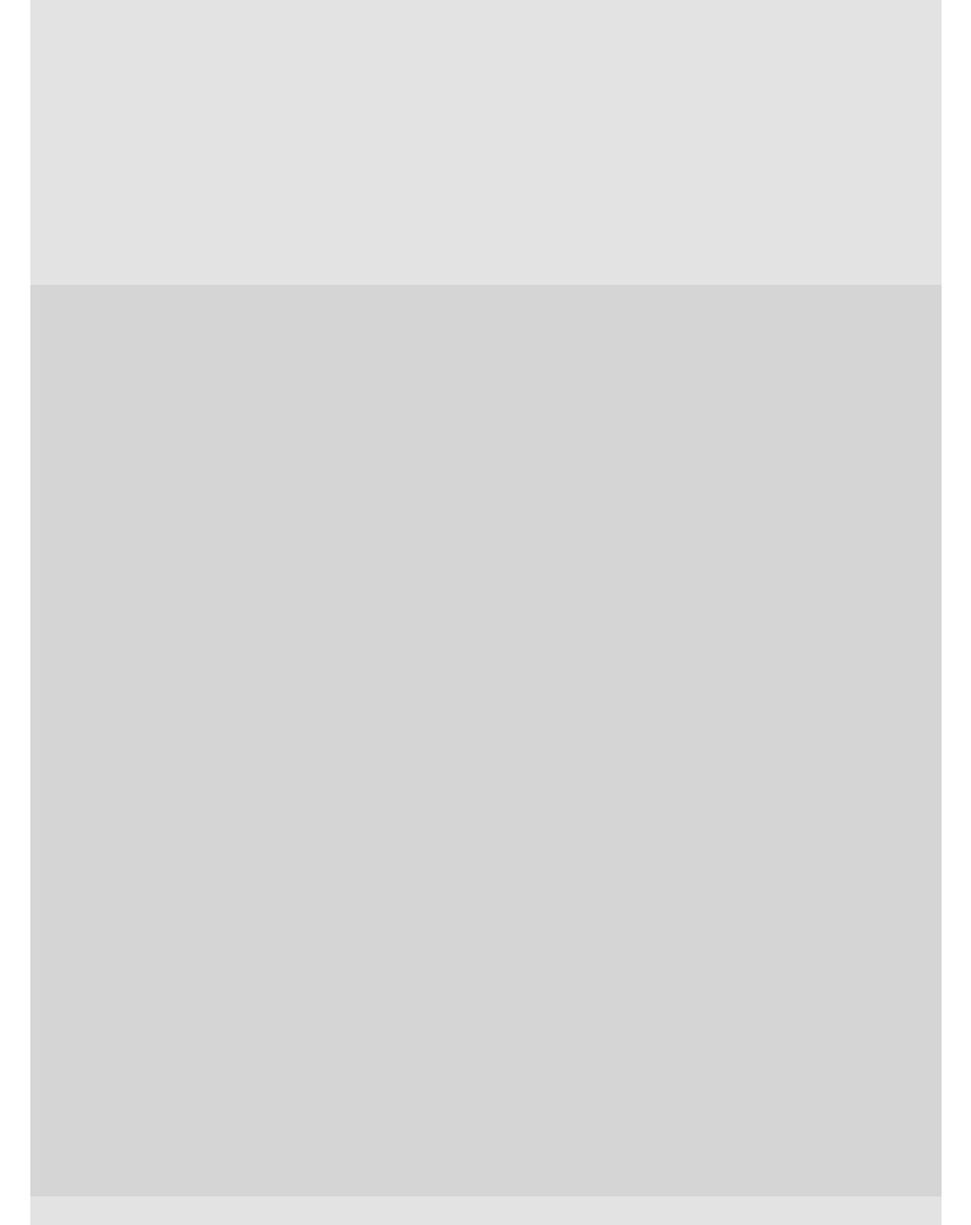
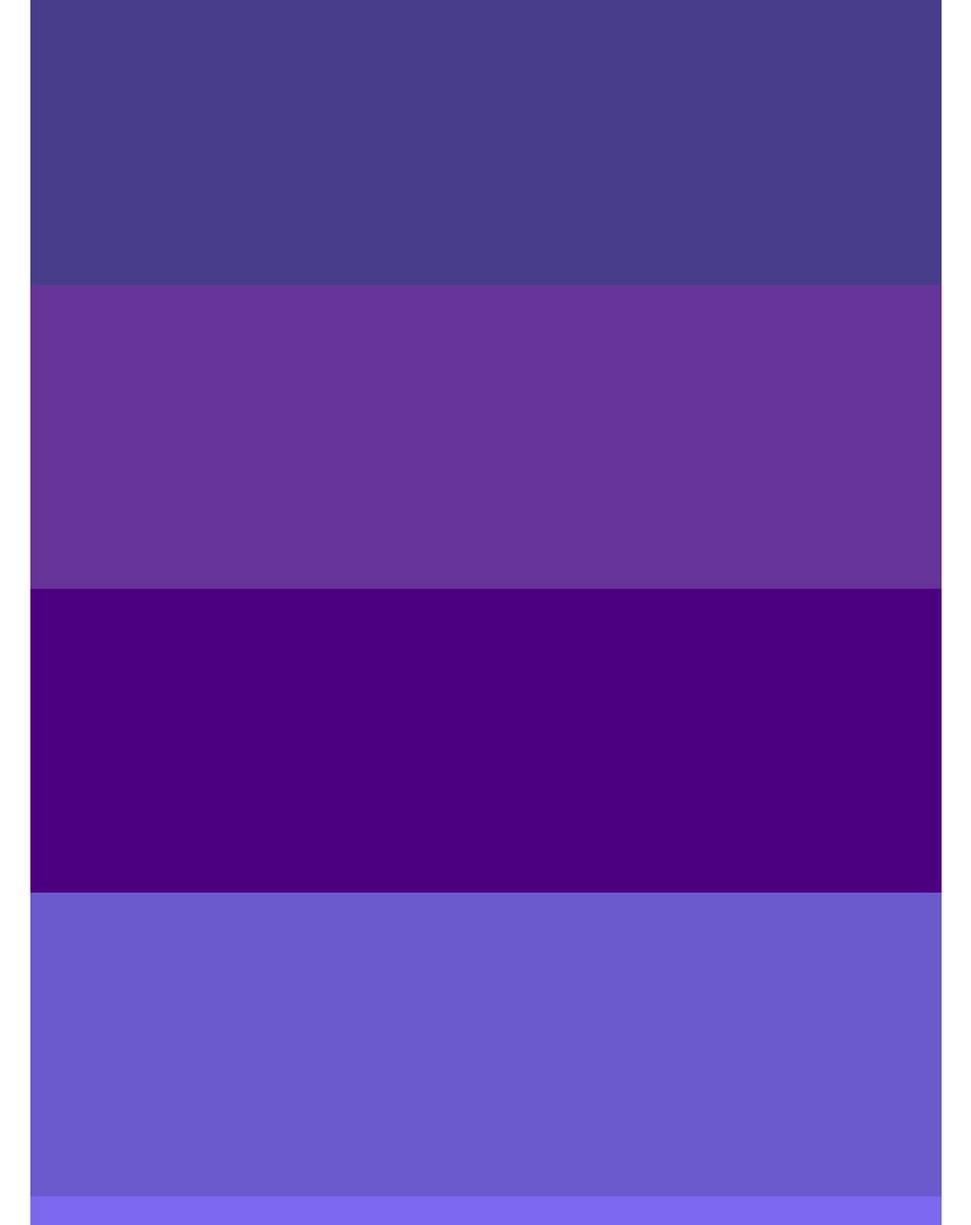
Before and after one commit to madgrds/200-files, a plain HTML site: page 03.01-206-colors-starter/index.html in a window 1280 px wide. Shown: the whole page at 95% size, without its empty margins (128-1151 px from the left). Drawn offline with Linux system fonts and the light colour scheme.

Commit message:
adding different colors to media queries

```diff
--- a/03.01-206-colors-starter/css/main.css
+++ b/03.01-206-colors-starter/css/main.css
@@ -34,15 +34,15 @@ header {
 }
 
 #column-1 {
-  background: #d5d5d5;
+  background: #B22222;
 }
 
 #column-2 {
-  background: #d5d5d5;
+  background: #3CB371;
 }
 
 #column-3 {
-  background: #d5d5d5;
+  background: #4169E1;
 }
 
 
@@ -60,23 +60,23 @@ footer {
 
 @media (min-width: 768px) {
   header {
-    background-color: ;
+    background-color: 	#DB7093;
   }
 
   #column-1 {
-    background-color: ;
+    background-color: #FFC0CB;
   }
 
   #column-2 {
-    background-color: ;
+    background-color: #FFB6C1;
   }
 
   #column-3 {
-    background-color: ;
+    background-color: #FF69B4;
   }
 
   footer {
-    background-color: ;
+    background-color: #FF1493;
   }
 
 }
@@ -85,23 +85,23 @@ footer {
 /*---------- Desktops ----------*/
 @media (min-width: 1200px) {
   header {
-    background-color: ;
+    background-color: #483D8B;
   }
 
   #column-1 {
-    background-color: ;
+    background-color: #663399;
   }
 
   #column-2 {
-    background-color: ;
+    background-color: #4B0082;
   }
 
   #column-3 {
-    background-color: ;
+    background-color: #6A5ACD;
   }
 
   footer {
-    background-color: ;
+    background-color: #7B68EE;
   }
 
 }
```
